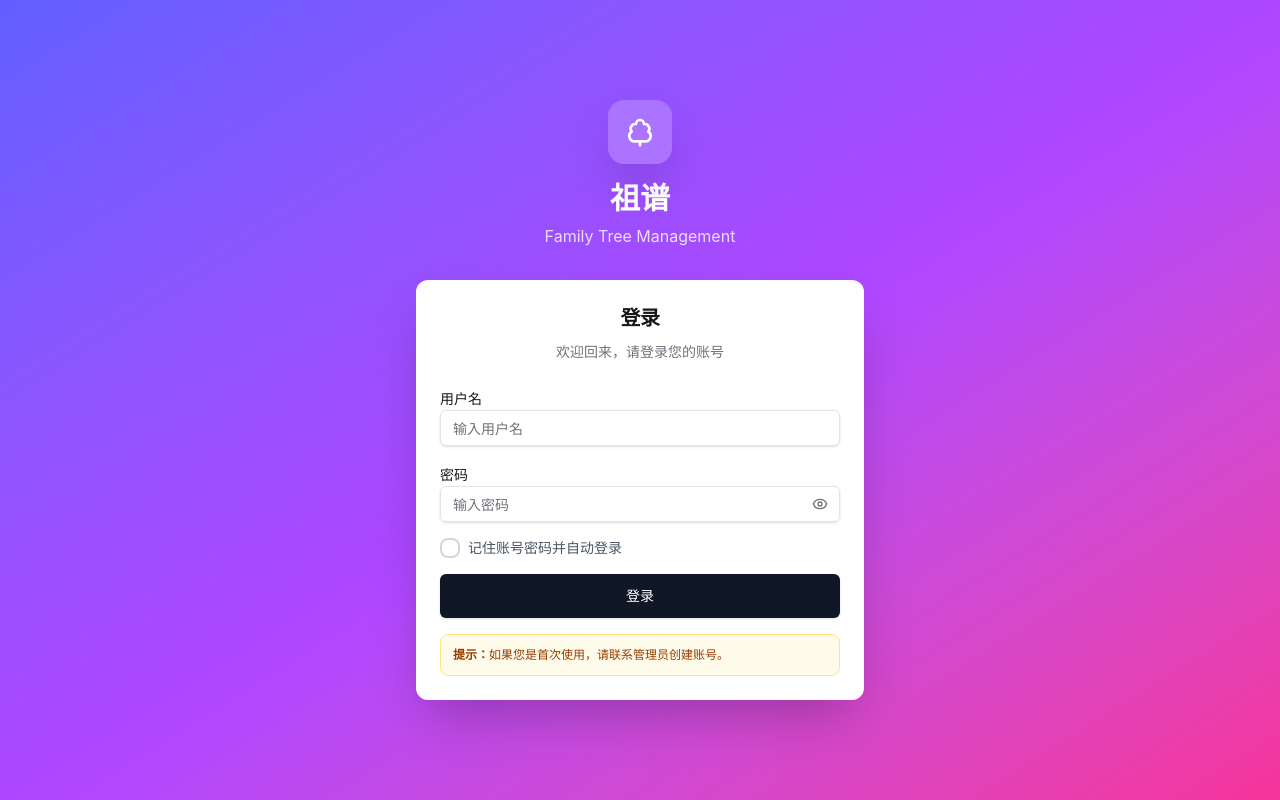
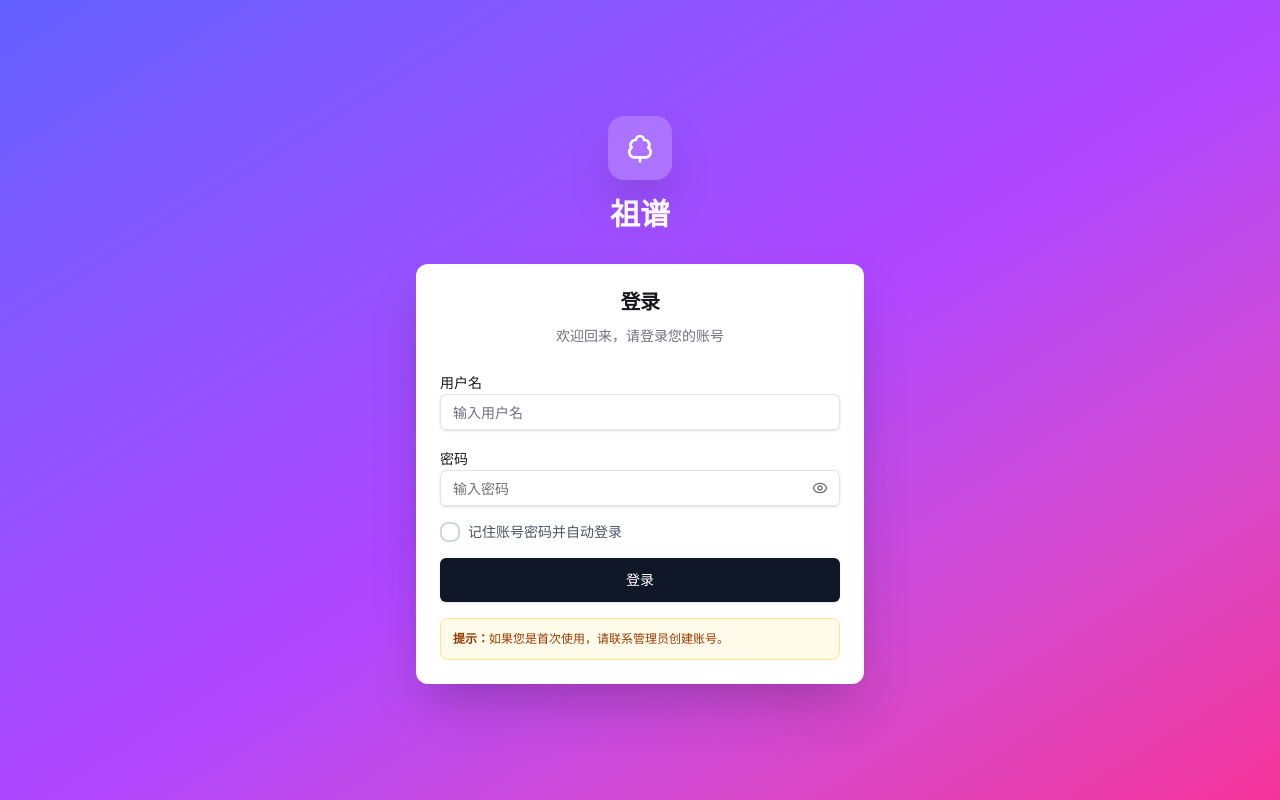
Before and after one commit to mugbya/genealogy-tree, a React (Vite) app: page /login in a window 1280 px wide. Built offline with nearby package versions, Linux system fonts and the light colour scheme.

Commit message:
feat:去掉软件其他语言展示
Signed-off-by: mugbya <mugbya@gmail.com>

```diff
--- a/src/components/Layout.tsx
+++ b/src/components/Layout.tsx
@@ -48,7 +48,7 @@ export function Layout() {
                 </div>
                 <div className="hidden sm:block">
                   <h1 className="font-bold text-zinc-900 text-xl leading-none">祖谱</h1>
-                  <p className="text-sm text-zinc-500 mt-1">Family Tree</p>
+                  {/* <p className="text-sm text-zinc-500 mt-1">Family Tree</p> */}
                 </div>
               </Link>
 
--- a/src/pages/LoginPage.tsx
+++ b/src/pages/LoginPage.tsx
@@ -168,7 +168,7 @@ export function LoginPage() {
             <TreeDeciduous className="w-8 h-8 text-white" />
           </div>
           <h1 className="text-3xl font-bold text-white mb-2">祖谱</h1>
-          <p className="text-white/80">Family Tree Management</p>
+          {/* <p className="text-white/80">Family Tree Management</p> */}
         </div>
 
         <Card className="border-0 shadow-2xl">
```
